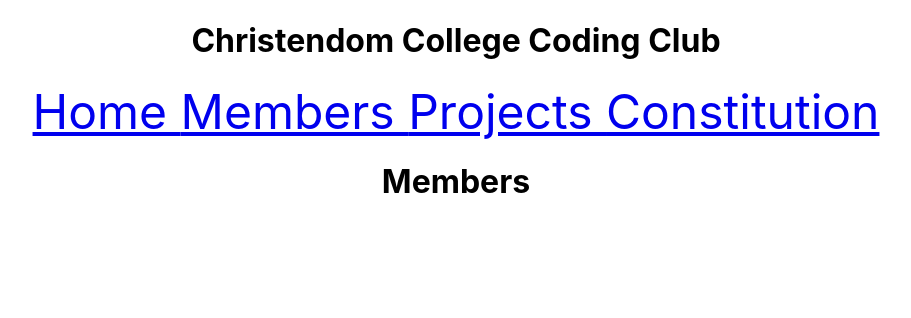
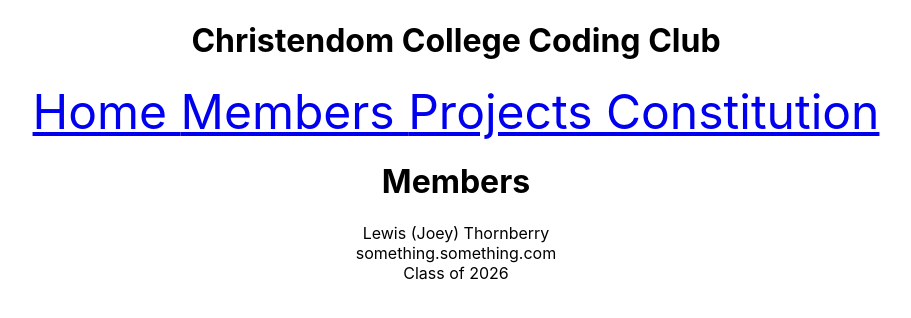
Before and after one commit to lukeroz03/ccc-website, a React (Create React App) app: page /members in a window 1280 px wide. Shown: the top 318 px of the page, without its empty margins (184-1095 px from the left). Built offline with nearby package versions, Linux system fonts and the light colour scheme.

Commit message:
Add member details to members page

```diff
--- a/src/App.js
+++ b/src/App.js
@@ -6,15 +6,24 @@
 import Members from "./Members";
 import Projects from "./Projects";
 
+const members = [
+  {
+    name:"Lewis (Joey) Thornberry",
+    link:"something.something.com",
+    grade:"Class of 2026"
+  }
+];
+
 const projects = [
 	{
 		name:"ASCII Function Grapher",
 		description:"A program that graphs functions in ASCII art.",
-		link:"something.something.website.com",
+		link:"something.something.com",
 		languages:["React","Javascript","HTML","CSS"],
 		date:"2021-01-01"
 		}
 	];
+
 function App() {
   return (
     <div className="App">
@@ -23,7 +32,7 @@
           <Route path="/" element={<NavBar />}>
             <Route index element ={<Home />} />
             <Route path='constitution' element={<Constitution />} />
-            <Route path='members' element={<Members />} />
+            <Route path='members' element={<Members members={members}/>} />
             <Route path='projects' element={<Projects projects={projects}/>} />
           </Route>
         </Routes>
--- /dev/null
+++ b/src/Member.js
@@ -0,0 +1,11 @@
+function Member(props) {
+  return (
+    <>
+      <div>{props.member.name}</div>
+      <div>{props.member.link}</div>
+      <div>{props.member.grade}</div>
+    </>
+  );
+}
+
+export default Member;
--- a/src/Members.js
+++ b/src/Members.js
@@ -1,8 +1,13 @@
-function Members() {
+import Member from "./Member";
+
+function Members(props) {
   return (
-    <div>
+    <>
       <h1>Members</h1>
-    </div>
+      {props.members.map((member) => {
+        return <Member member={member} />;
+      })}
+    </>
   );
 }
 
--- a/src/Project.js
+++ b/src/Project.js
@@ -4,7 +4,9 @@
       <div>{props.project.name}</div>
       <div>{props.project.description}</div>
       <div>{props.project.link}</div>
-      <div>{props.project.languages.map(language => language).join(', ')}</div>
+      <div>
+        {props.project.languages.map((language) => language).join(", ")}
+      </div>
       <div>{props.project.date}</div>
     </>
   );
```
